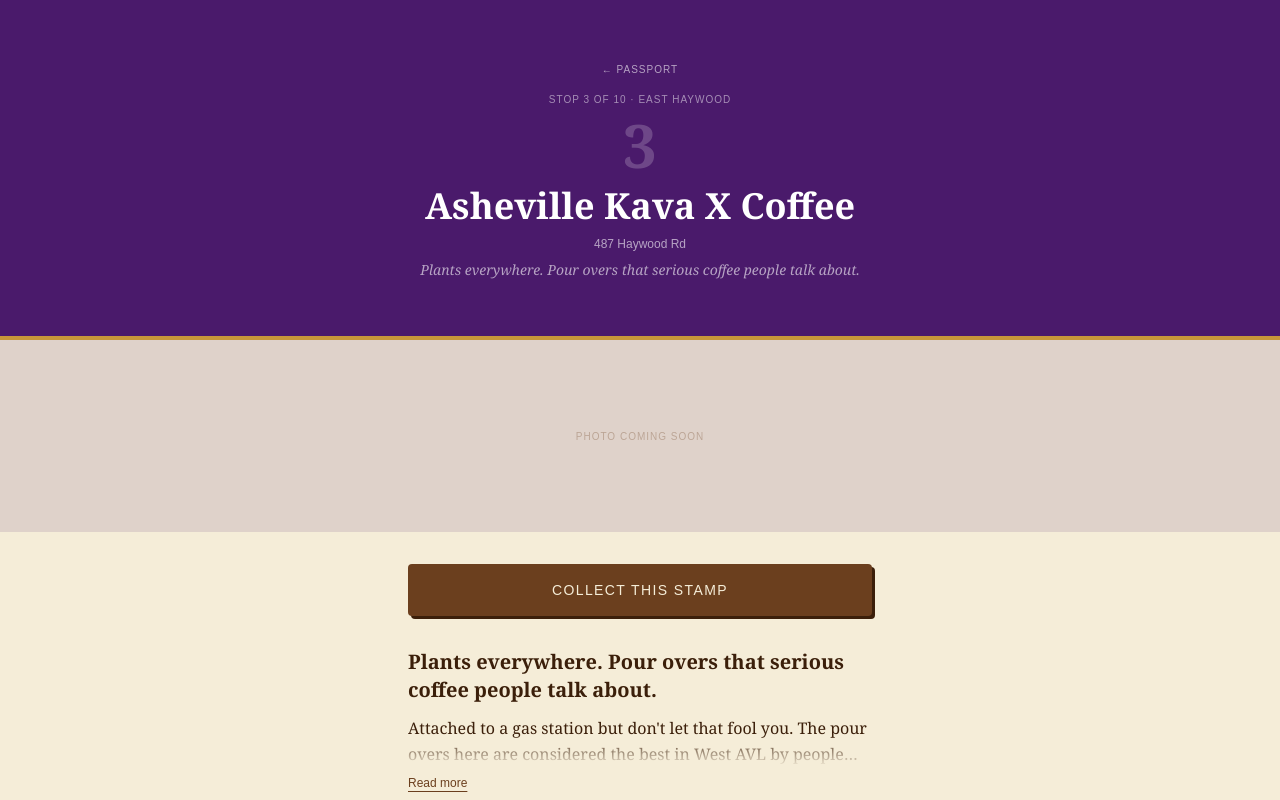
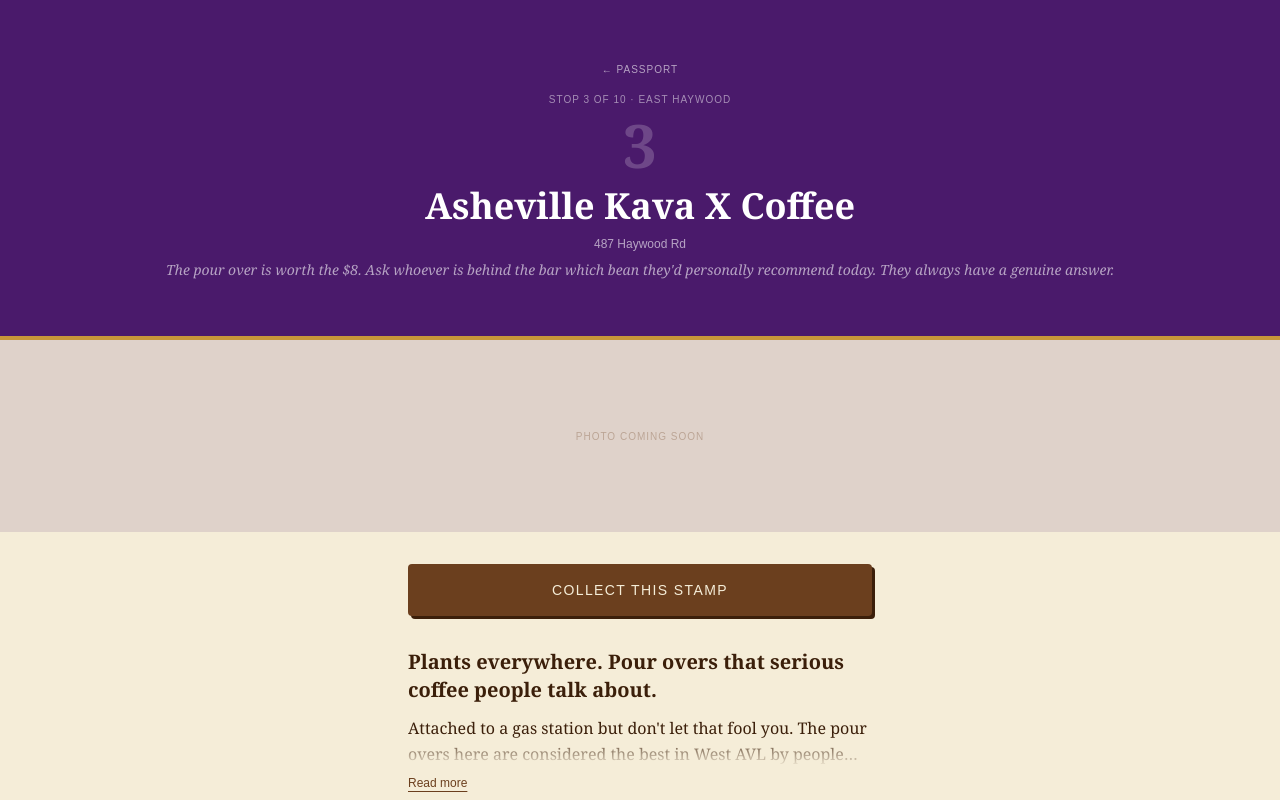
Before and after one commit to juanitok94/wavl-guide, a Next.js app: page /stop/asheville-kava-coffee in a window 1280 px wide. Shown: the top 800 px of the page. Built offline with nearby package versions, Linux system fonts and the light colour scheme; a web font is replaced by a local one.

Commit message:
fix: remove duplicate headline from stop page header

```diff
--- a/src/app/stop/[slug]/page.tsx
+++ b/src/app/stop/[slug]/page.tsx
@@ -118,9 +118,9 @@
           {shop.address}
         </p>
 
-        {shop.story?.headline && (
+        {shop.story?.insiderTip && (
           <p className="font-serif italic text-sm text-white/60 mt-2">
-            {shop.story.headline}
+            {shop.story.insiderTip}
           </p>
         )}
       </div>
```
Also changed, not shown: .claude/commands/ship.md (added).
